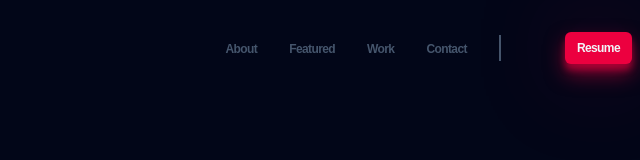
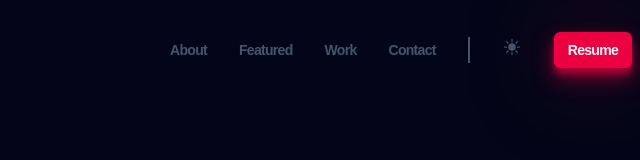
Before and after one commit to Donnie-San/portfolio, a website built with Vite: page index.html in a window 1280 px wide. Shown: the whole page, without its empty margins (640-1280 px from the left). Built offline with nearby package versions, Linux system fonts and the light colour scheme; a web font is replaced by a local one.

Commit message:
Created Header Section

```diff
--- a/index.html
+++ b/index.html
@@ -18,8 +18,8 @@
           <li class="header__line"></li>
           <li>
             <button>
-              <svg xmlns="http://www.w3.org/2000/svg" viewBox="0 0 24 24" fill="currentColor" class="header__bar">
-                <path fill-rule="evenodd" d="M3 6.75A.75.75 0 0 1 3.75 6h16.5a.75.75 0 0 1 0 1.5H3.75A.75.75 0 0 1 3 6.75ZM3 12a.75.75 0 0 1 .75-.75h16.5a.75.75 0 0 1 0 1.5H3.75A.75.75 0 0 1 3 12Zm0 5.25a.75.75 0 0 1 .75-.75h16.5a.75.75 0 0 1 0 1.5H3.75a.75.75 0 0 1-.75-.75Z" clip-rule="evenodd" />
+              <svg xmlns="http://www.w3.org/2000/svg" viewBox="0 0 24 24" fill="currentColor" class="header__sun">
+                <path d="M12 2.25a.75.75 0 0 1 .75.75v2.25a.75.75 0 0 1-1.5 0V3a.75.75 0 0 1 .75-.75ZM7.5 12a4.5 4.5 0 1 1 9 0 4.5 4.5 0 0 1-9 0ZM18.894 6.166a.75.75 0 0 0-1.06-1.06l-1.591 1.59a.75.75 0 1 0 1.06 1.061l1.591-1.59ZM21.75 12a.75.75 0 0 1-.75.75h-2.25a.75.75 0 0 1 0-1.5H21a.75.75 0 0 1 .75.75ZM17.834 18.894a.75.75 0 0 0 1.06-1.06l-1.59-1.591a.75.75 0 1 0-1.061 1.06l1.59 1.591ZM12 18a.75.75 0 0 1 .75.75V21a.75.75 0 0 1-1.5 0v-2.25A.75.75 0 0 1 12 18ZM7.758 17.303a.75.75 0 0 0-1.061-1.06l-1.591 1.59a.75.75 0 0 0 1.06 1.061l1.591-1.59ZM6 12a.75.75 0 0 1-.75.75H3a.75.75 0 0 1 0-1.5h2.25A.75.75 0 0 1 6 12ZM6.697 7.757a.75.75 0 0 0 1.06-1.06l-1.59-1.591a.75.75 0 0 0-1.061 1.06l1.59 1.591Z" />
               </svg>
             </button>
           </li>
@@ -28,9 +28,9 @@
           </li>
         </ul>
 
-        <button>
-          <svg xmlns="http://www.w3.org/2000/svg" viewBox="0 0 24 24" fill="currentColor" class="header__bar">
-          <path fill-rule="evenodd" d="M3 5.25a.75.75 0 0 1 .75-.75h16.5a.75.75 0 0 1 0 1.5H3.75A.75.75 0 0 1 3 5.25Zm0 4.5A.75.75 0 0 1 3.75 9h16.5a.75.75 0 0 1 0 1.5H3.75A.75.75 0 0 1 3 9.75Zm0 4.5a.75.75 0 0 1 .75-.75h16.5a.75.75 0 0 1 0 1.5H3.75a.75.75 0 0 1-.75-.75Zm0 4.5a.75.75 0 0 1 .75-.75h16.5a.75.75 0 0 1 0 1.5H3.75a.75.75 0 0 1-.75-.75Z" clip-rule="evenodd" />
+        <button class="header__bars">
+          <svg xmlns="http://www.w3.org/2000/svg" viewBox="0 0 24 24" fill="currentColor">
+            <path d="M12 2.25a.75.75 0 0 1 .75.75v2.25a.75.75 0 0 1-1.5 0V3a.75.75 0 0 1 .75-.75ZM7.5 12a4.5 4.5 0 1 1 9 0 4.5 4.5 0 0 1-9 0ZM18.894 6.166a.75.75 0 0 0-1.06-1.06l-1.591 1.59a.75.75 0 1 0 1.06 1.061l1.591-1.59ZM21.75 12a.75.75 0 0 1-.75.75h-2.25a.75.75 0 0 1 0-1.5H21a.75.75 0 0 1 .75.75ZM17.834 18.894a.75.75 0 0 0 1.06-1.06l-1.59-1.591a.75.75 0 1 0-1.061 1.06l1.59 1.591ZM12 18a.75.75 0 0 1 .75.75V21a.75.75 0 0 1-1.5 0v-2.25A.75.75 0 0 1 12 18ZM7.758 17.303a.75.75 0 0 0-1.061-1.06l-1.591 1.59a.75.75 0 0 0 1.06 1.061l1.591-1.59ZM6 12a.75.75 0 0 1-.75.75H3a.75.75 0 0 1 0-1.5h2.25A.75.75 0 0 1 6 12ZM6.697 7.757a.75.75 0 0 0 1.06-1.06l-1.59-1.591a.75.75 0 0 0-1.061 1.06l1.59 1.591Z" />
           </svg>
         </button>
       </nav>
--- a/styles/components/header.css
+++ b/styles/components/header.css
@@ -10,7 +10,7 @@
     display: none;
 }
 
-.header__bar {
+.header__bars {
     color: var(--clr-light);
     width: var(--clr-2xl);
     height: var(--clr-2xl);
@@ -62,7 +62,7 @@
         font-size: var(--size-xs)
     }
 
-    .header__bar {
+    .header__bars {
         color: var(--clr-ligth);
         width: var(--clr-2xl);
         height: var(--clr-2xl);
@@ -71,7 +71,28 @@
 }
 
 /* lg */
-/* @media (min-width: 1024px) {} */
+@media (min-width: 1024px) {
+        .header__menu {
+        display: flex;
+        align-items: center;
+        list-style: none;
+        padding: 0;
+        gap: 2em;
+    }
+
+    .header__link {
+        font-size: var(--size-sm);
+    }
+
+    .header__sun {
+        width: var(--size-xl);
+        height: var(--size-xl);
+    }
+
+    .header__resume {
+        font-size: var(--size-sm);
+    }
+}
 
 /* xl */
 /* @media (min-width: 1280px) {} */
```
